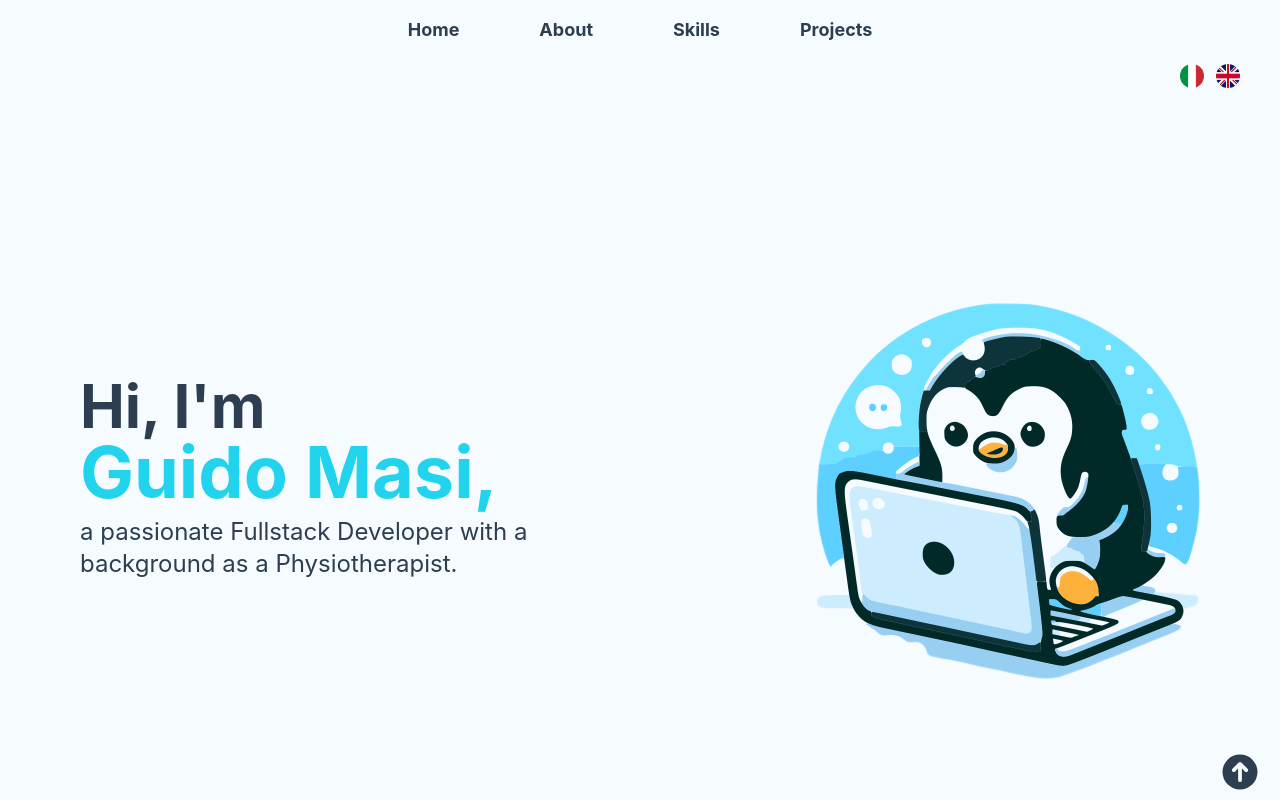
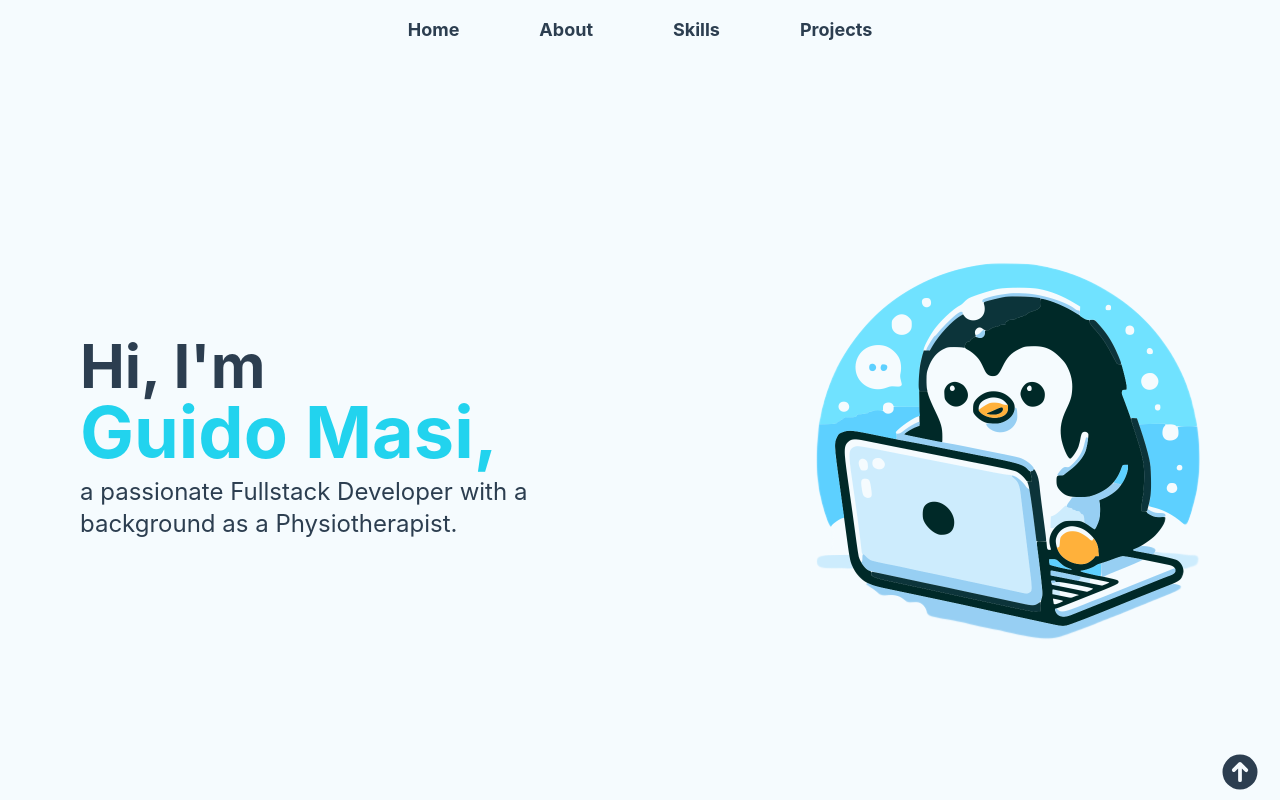
Before and after one commit to guimasi1/Portfolio, a Vue app: page / in a window 1280 px wide. Shown: the top 800 px of the page. Built offline with nearby package versions, Linux system fonts and the light colour scheme.

Commit message:
remove flags

```diff
--- a/src/views/HomeView.vue
+++ b/src/views/HomeView.vue
@@ -3,12 +3,12 @@ import AboutItem from '@/components/AboutItem.vue'
 import HomepageItem from '@/components/HomepageItem.vue'
 import ProjectsItem from '@/components/ProjectsItem.vue'
 import SkillsItem from '@/components/SkillsItem.vue'
-import FlagsItem from '@/components/utils/FlagsItem.vue'
+// import FlagsItem from '@/components/utils/FlagsItem.vue'
 </script>
 
 <template>
   <main>
-    <FlagsItem />
+    <!-- <FlagsItem /> -->
     <HomepageItem />
     <AboutItem />
     <SkillsItem />
```
